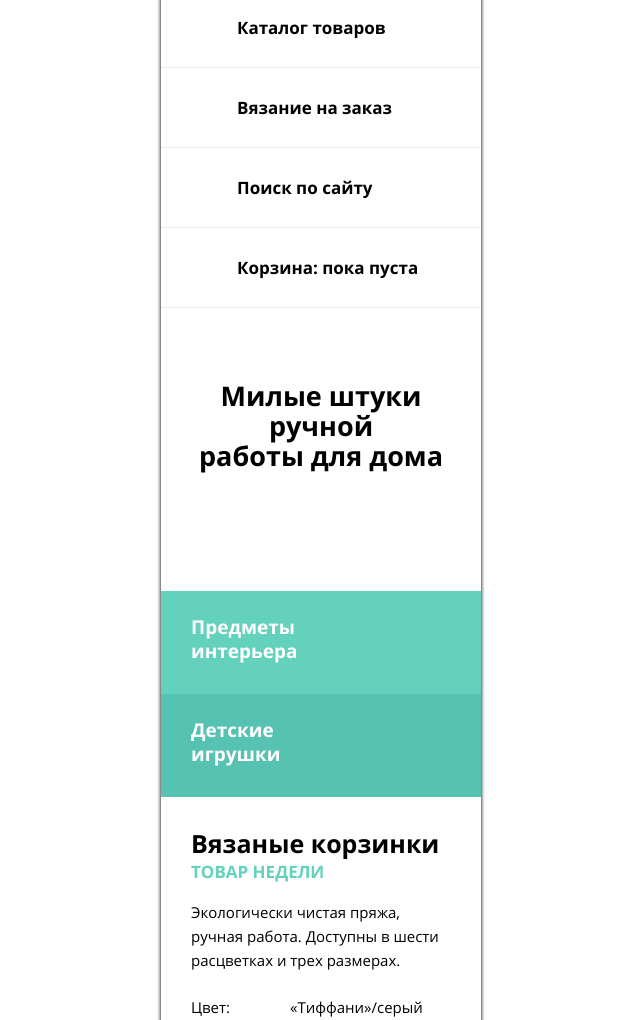
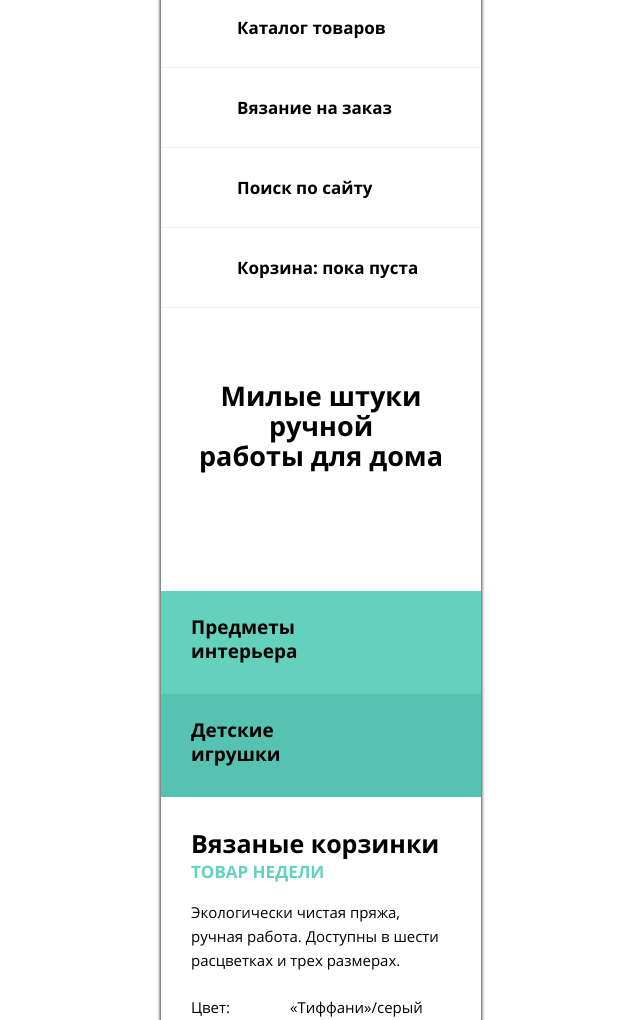
Before and after one commit to Peter-PM/983595-mishka-21, a website: page source/index.html in a window 1280 px wide. Shown: the part 80-1100 px from the top of the page, without its empty margins (319-959 px from the left). Drawn offline with nearby package versions, Linux system fonts and the light colour scheme; files that its build step writes are made by us from their sources; files whose address does not match are found by name.

Commit message:
work on bugs main-catalog

```diff
--- a/source/index.html
+++ b/source/index.html
@@ -53,12 +53,12 @@
         </h1>
         <ul class="main-catalog__list">
           <li class="main-catalog__item main-catalog__item--green">
-            <a class="main-catalog__item-link main-catalog__item-text" href="#">
+            <a class="main-catalog__item-link" href="#">
               Предметы интерьера
             </a>
           </li>
           <li class="main-catalog__item main-catalog__item--darker-green">
-            <a class="main-catalog__item-link main-catalog__item-text" href="#">
+            <a class="main-catalog__item-link" href="#">
               Детские игрушки
             </a>
           </li>
--- a/source/less/blocks/main-catalog.less
+++ b/source/less/blocks/main-catalog.less
@@ -9,16 +9,12 @@
 
 .main-catalog__item-link {
   display: block;
-  text-decoration: none;
   height: 79px;
   padding-top: 24px;
   padding-left: 30px;
   padding-right: 160px;
-}
-
-.main-catalog__item-text {
+  .link-style-reset();
   .font-size(19px, 700, 24px);
-  color: @basic-white;
 }
 
 .main-catalog__item--green {
```
